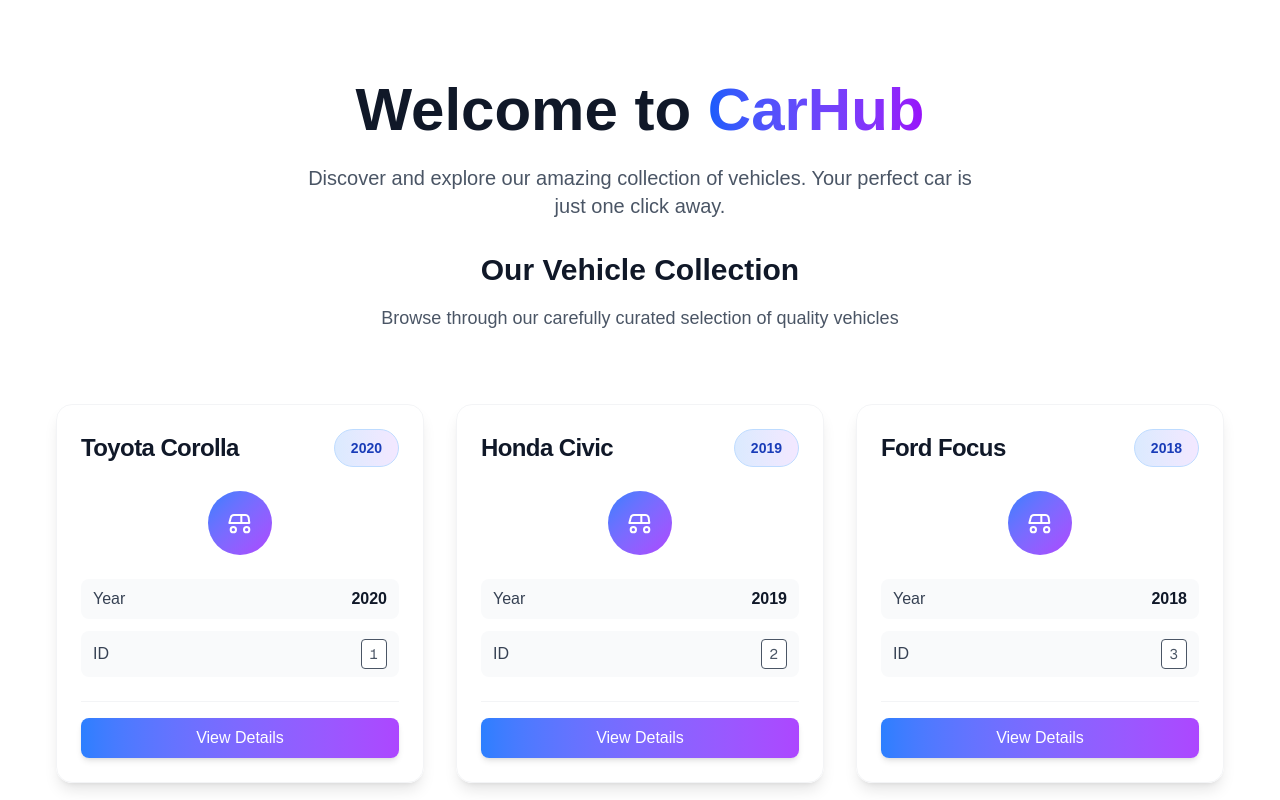
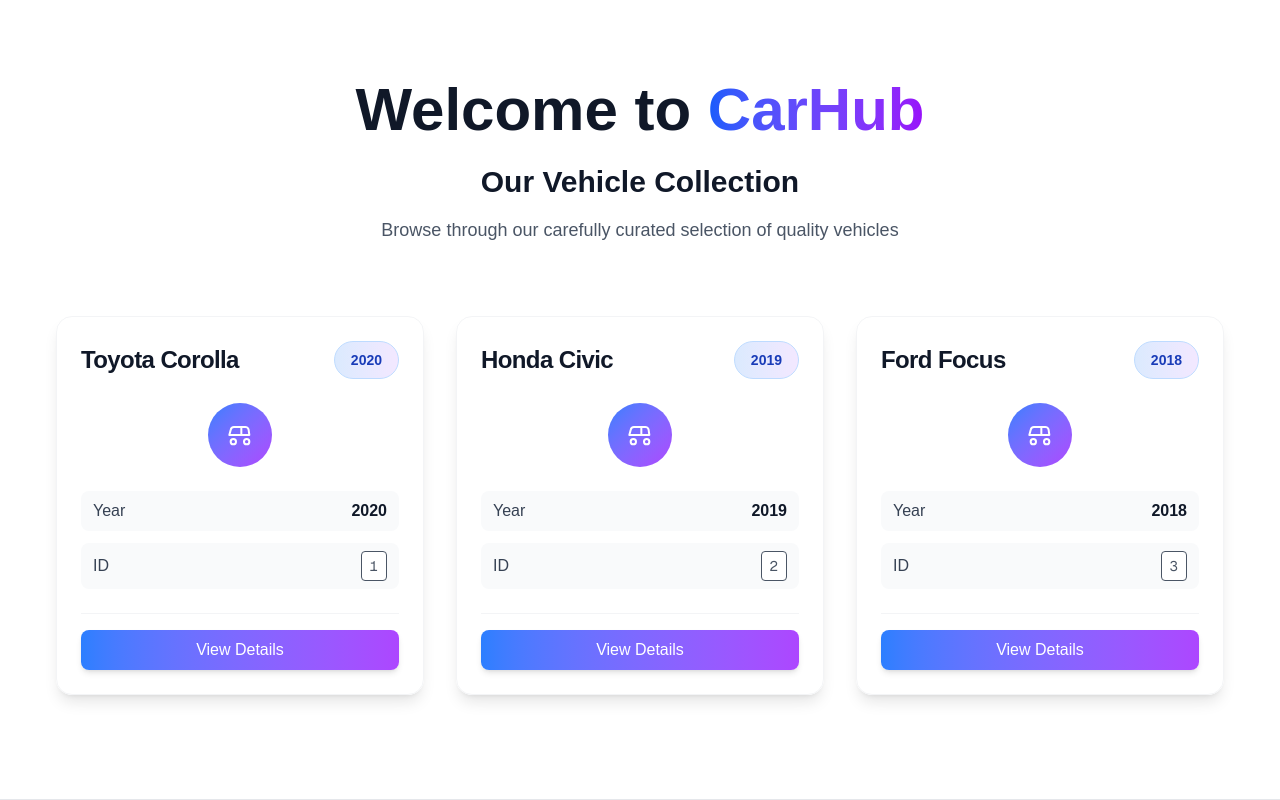
Before and after one commit to PSL-davidcastro/my-app, a Next.js app: page / in a window 1280 px wide. Shown: the top 800 px of the page. Built offline with nearby package versions, Linux system fonts and the light colour scheme.

Commit message:
feat: remove introductory paragraph from Home component for cleaner UI

```diff
--- a/app/page.tsx
+++ b/app/page.tsx
@@ -42,10 +42,6 @@
               CarHub
             </span>
           </h1>
-          <p className="text-xl text-gray-600 mb-8 max-w-2xl mx-auto">
-            Discover and explore our amazing collection of vehicles. Your
-            perfect car is just one click away.
-          </p>
         </div>
       </section>
 
```
